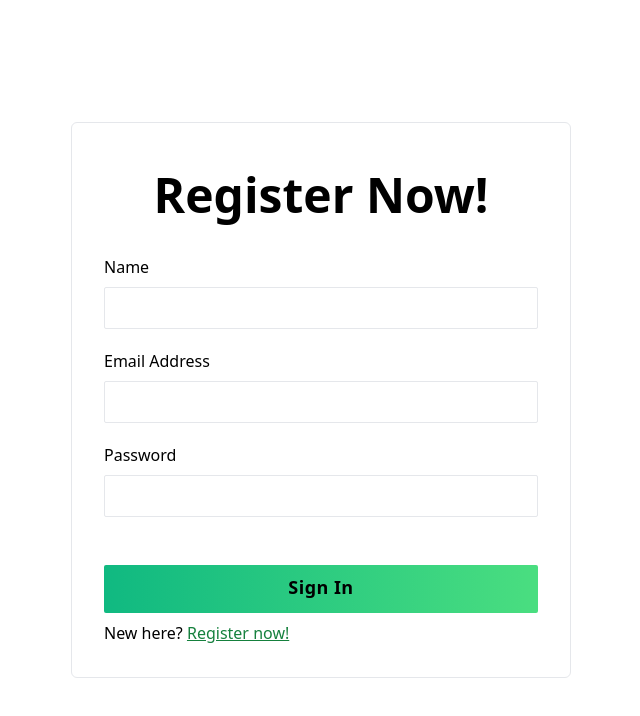
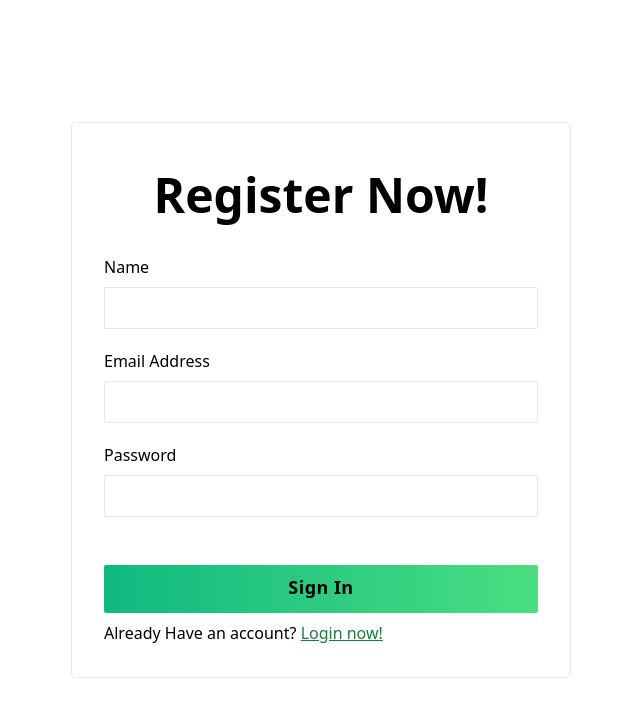
Before and after one commit to Mh-Monzil/fresh-mart, a React (Vite) app in the folder client/: page /register in a window 1280 px wide. Shown: the top 716 px of the page, without its empty margins (319-959 px from the left). Built offline with nearby package versions, Linux system fonts and the light colour scheme; no server answers.

Commit message:
register updated

```diff
--- a/client/src/pages/Register.jsx
+++ b/client/src/pages/Register.jsx
@@ -78,9 +78,9 @@ const Register = () => {
             </button>
           </div>
           <p className="mt-2 font-medium">
-            New here?{" "}
+            Already Have an account?{" "}
             <Link to="/register" className="underline text-green-700">
-              Register now!
+              Login now!
             </Link>
           </p>
         </form>
```
